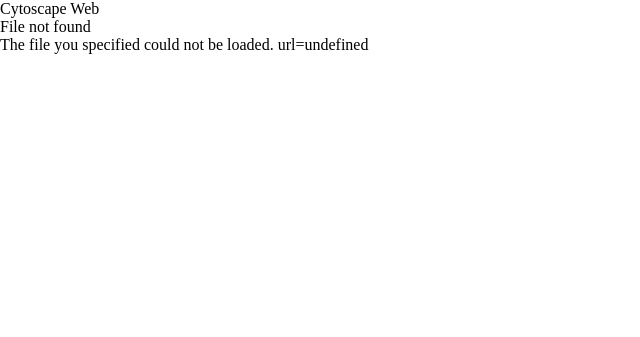
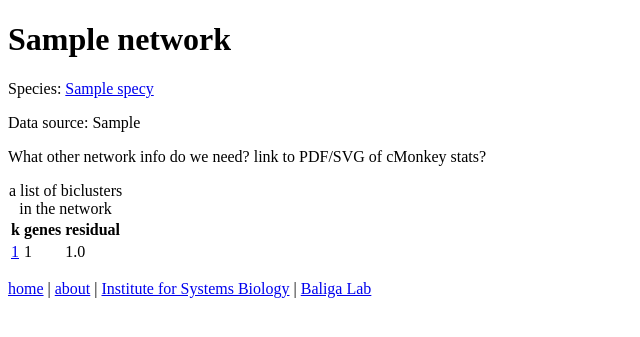
Before and after one commit to cbare/network_portal, a Django app: page /network/1 in a window 1280 px wide. Shown: the top 337 px of the page, without its empty margins (0-640 px from the left). Run offline with Django 3.2, Linux system fonts and the light colour scheme; tables that the repository leaves empty hold one stand-in row (values such as "Sample post"); data that the repository does not hold is empty.

Commit message:
added network summary page and links from a species to is networks

```diff
--- a/web_app/networks/templates/bicluster.html
+++ b/web_app/networks/templates/bicluster.html
@@ -2,6 +2,9 @@
 
 {% block content %}
   <h1>Bicluster {{ bicluster.id }}</h1>
+
+  <p>residual: {{ bicluster.residual }}</p>
+  <p><a href="/network?biclusters={{ bicluster.id }}">view as network</a></p>
 
   <h2>Genes ({{ genes|length }})</h2>
   <table>
--- /dev/null
+++ b/web_app/networks/templates/network.html
@@ -0,0 +1,31 @@
+{% extends "base.html" %}
+
+{% block content %}
+<h1>{{ network.name }}</h1>
+
+<p>Species: <a href="/species/{{ network.species.name }}">{{ network.species.name }}</a></p>
+<p>Data source: {{ network.data_source }}</p>
+
+<p>What other network info do we need? link to PDF/SVG of cMonkey stats?</p>
+
+<table>
+  <caption>a list of biclusters in the network</caption>
+  <thead>
+    <tr>
+      <th>k</th>
+      <th>genes</th>
+      <th>residual</th>
+    </tr>
+  </thead>
+  <tbody>
+    {% for bicluster in biclusters %}
+    <tr>
+      <td><a href="/bicluster/{{ bicluster.id }}">{{ bicluster.k }}</a></td>
+      <td>{{ bicluster.genes.count }}</td>
+      <td>{{ bicluster.residual }}</td>
+    </tr>
+    {% endfor %}
+  </tbody>
+</table>
+
+{% endblock %}
--- a/web_app/networks/templates/networks.html
+++ b/web_app/networks/templates/networks.html
@@ -16,7 +16,7 @@
   <tbody>
     {% for network in networks %}
     <tr>
-      <td>{{ network.name }}</td>
+      <td><a href="/network/{{ network.id }}">{{ network.name }}</a></td>
       <td><i><a href="/species/{{ network.species.name }}">{{ network.species.name }}</a></i></td>
       <td>{{ network.created_at|date:"F j, Y" }}</td>
       <td>{{ network.bicluster_set.count }}</td>
--- a/web_app/networks/views.py
+++ b/web_app/networks/views.py
@@ -16,6 +16,11 @@ class Object(object):
 def networks(request):
     networks = Network.objects.all()
     return render_to_response('networks.html', locals())
+
+def network(request, network_id=None):
+    network = Network.objects.get(id=network_id)
+    biclusters = network.bicluster_set.all()
+    return render_to_response('network.html', locals())
 
 def network_cytoscape_web_test(request):
     network = Object()
--- a/web_app/urls.py
+++ b/web_app/urls.py
@@ -14,6 +14,7 @@ urlpatterns = patterns('',
     url(r'^network/xmltest/$', 'web_app.networks.views.network_as_graphml', name='network'),
 
     url(r'^networks/$', 'web_app.networks.views.networks', name='networks'),
+    url(r'^network/(?P<network_id>\d+)$', 'web_app.networks.views.network', name='network'),
     url(r'^network/graphml', 'web_app.networks.views.network_as_graphml', name='network'),
     url(r'^network', 'web_app.networks.views.network_cytoscape_web', name='network'),
 
```
Also changed, not shown: web_app/networks/templates/species.html (+7 -0 lines), 1 other file.
